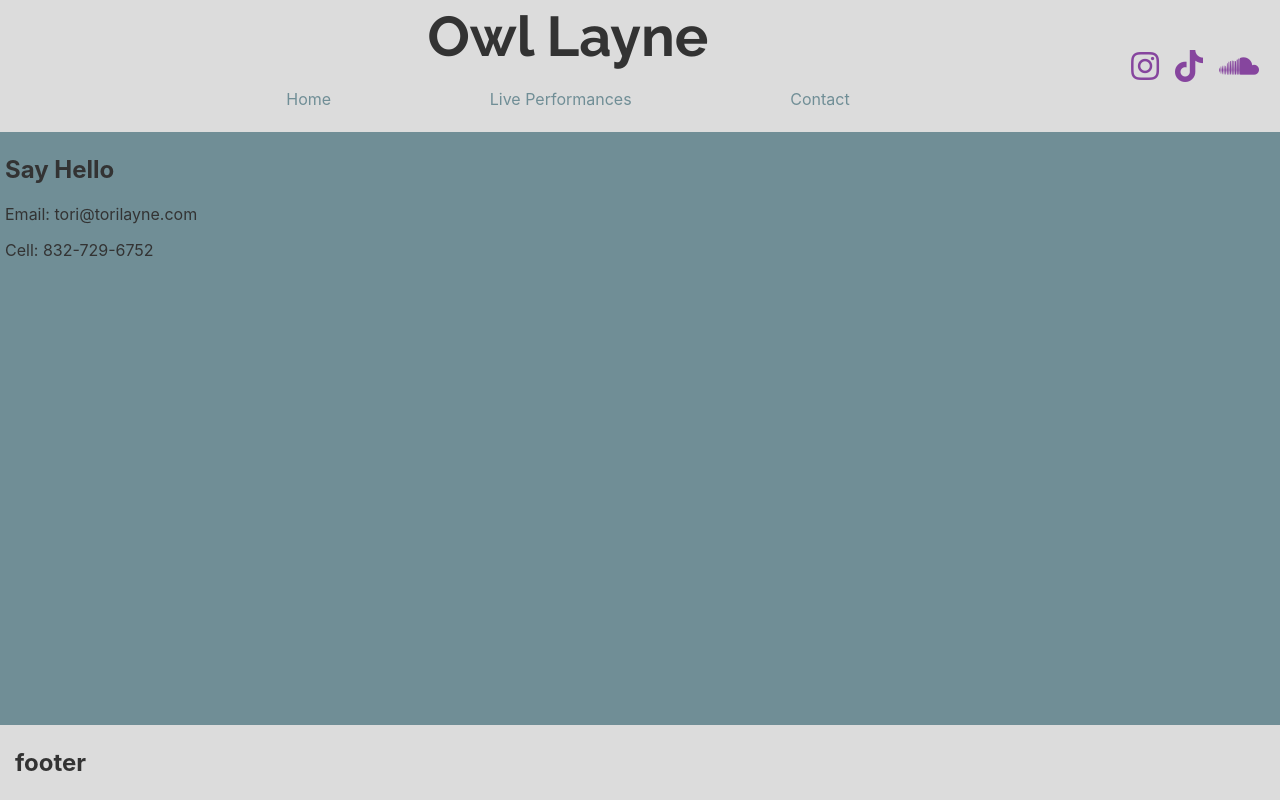
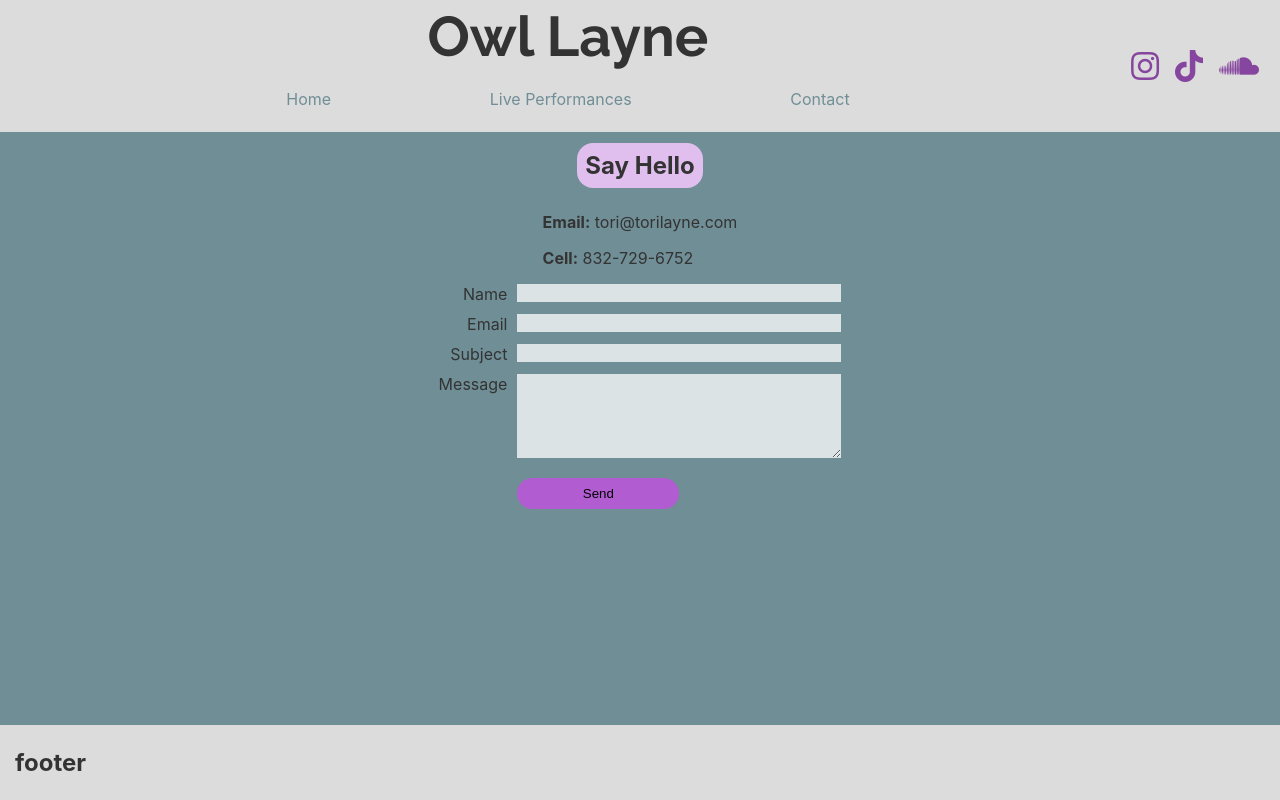
Before and after one commit to justinloveless/owl-layne, an Angular app: page /owl-layne/contact in a window 1280 px wide. Built offline with nearby package versions, Linux system fonts and the light colour scheme.

Commit message:
work on contact page

```diff
--- a/package.json
+++ b/package.json
@@ -18,6 +18,9 @@
     "@angular/platform-browser": "^17.0.9",
     "@angular/platform-browser-dynamic": "^17.0.9",
     "@angular/router": "^17.0.9",
+    "@emailjs/browser": "^3.12.1",
+    "emailjs": "^4.0.3",
+    "emailjs-com": "^3.2.0",
     "rxjs": "~7.8.0",
     "tslib": "^2.3.0",
     "zone.js": "~0.14.3"
--- a/src/app/app.module.ts
+++ b/src/app/app.module.ts
@@ -4,6 +4,7 @@ import { BrowserModule } from '@angular/platform-browser';
 import { AppRoutingModule } from './app-routing.module';
 import { AppComponent } from './app.component';
 import { SocialLinksComponent } from './shared/social-links/social-links.component';
+import { HttpClientModule } from '@angular/common/http';
 
 @NgModule({
   declarations: [
@@ -12,7 +13,8 @@ import { SocialLinksComponent } from './shared/social-links/social-links.compone
   imports: [
     BrowserModule,
     AppRoutingModule,
-    SocialLinksComponent
+    SocialLinksComponent,
+    HttpClientModule
   ],
   providers: [],
   bootstrap: [AppComponent]
--- a/src/app/pages/contact/contact.component.html
+++ b/src/app/pages/contact/contact.component.html
@@ -1,8 +1,8 @@
-<div>
-    <h2>Say Hello</h2>
+<div class="page">
+    <div class="hello"><a href="tel:832-729-6752">Say Hello</a></div>
+    <div class="contact-details">
+        <p><strong>Email:</strong> {{ email}}</p>
+        <p><strong>Cell:</strong> {{ cell}}</p>
+    </div>
+    <app-email-form></app-email-form>
 </div>
-
-<div class="contact-details">
-    <p>Email: {{ email}}</p>
-    <p>Cell: {{ cell}}</p>
-</div>
--- a/src/app/pages/contact/contact.component.scss
+++ b/src/app/pages/contact/contact.component.scss
@@ -0,0 +1,28 @@
+.page {
+    display: flex;
+    flex-direction: column;
+    align-items: center;
+}
+
+.hello {
+
+    padding: 0.5rem;
+    margin: 0.5rem;
+}
+
+.hello a {
+    color: var(--on-primary);
+    text-decoration: none;
+
+    font-size: x-large;
+    font-weight: bold;
+    background-color: var(--color-primary-300);
+    border-radius: var(--theme-rounded-base);
+    padding: 0.5rem;
+    margin: 0.5rem;
+    transition: background-color 0.3s ease;
+}
+
+.hello :hover {
+    background-color: var(--color-primary-400);
+}
--- a/src/app/pages/contact/contact.component.ts
+++ b/src/app/pages/contact/contact.component.ts
@@ -1,9 +1,10 @@
 import { Component } from '@angular/core';
+import { EmailFormComponent } from 'src/app/shared/email-form/email-form.component';
 
 @Component({
   selector: 'app-contact',
   standalone: true,
-  imports: [],
+  imports: [EmailFormComponent],
   templateUrl: './contact.component.html',
   styleUrl: './contact.component.scss'
 })
--- /dev/null
+++ b/src/app/shared/email-form/email-form.component.html
@@ -0,0 +1,14 @@
+<form class="contact-form" (submit)="sendEmail($event)">
+    <div class="form-container">
+        <label class="form-label">Name</label>
+        <input class="form-field" type="text" name="from_name">
+        <label class="form-label">Email</label>
+        <input class="form-field" type="email" name="reply_to">
+        <label class="form-label">Subject</label>
+        <input class="form-field" type="text" name="subject">
+        <label class="form-label">Message</label>
+        <textarea class="form-field-area" name="message"></textarea>
+        <div></div> <!-- spacer just to ensure the button is on the right-->
+        <input class="form-btn" type="submit" value="Send">
+    </div>
+</form>
--- /dev/null
+++ b/src/app/shared/email-form/email-form.component.scss
@@ -0,0 +1,78 @@
+// .contact-form {
+//     display: flex;
+// }
+
+// .form-container {
+//     display: grid;
+//     grid-template-areas:
+//         'label field field'
+//         '. . btn';
+//     grid-template-columns: '1fr 1fr 1fr';
+
+// }
+
+// .form-field {
+//     grid-area: field;
+// }
+
+// .form-label {
+//     grid-area: label;
+// }
+
+// .form-btn {
+//     grid-area: btn;
+// }
+
+.contact-form {
+    display: flex;
+    flex-direction: column;
+    align-items: center;
+    /* Align the button to the right */
+}
+
+.form-container {
+    display: grid;
+    grid-template-columns: auto 1fr;
+    /* Adjust the number of columns as needed */
+    gap: 10px;
+    /* Adjust the gap between rows and columns as needed */
+}
+
+textarea {
+    height: 5rem;
+    width: 20rem;
+    background-color: var(--color-surface-200);
+    border: none;
+}
+
+.form-field {
+    display: flex;
+    align-items: center;
+    /* Align label and field vertically */
+    background-color: var(--color-surface-200);
+    height: 1rem;
+    border: none;
+}
+
+.form-label {
+    flex: 1;
+    display: flex;
+    justify-content: flex-end;
+
+}
+
+.form-btn {
+    margin-top: 10px;
+    background-color: var(--color-primary-500);
+    border-radius: var(--theme-rounded-base);
+    border-width: 0;
+    padding: 0.5rem;
+    width: 50%;
+    /* Add spacing between the fields and the button */
+    transition: background-color 0.3s ease;
+}
+
+.form-btn :hover {
+
+    background-color: var(--color-primary-900);
+}
--- /dev/null
+++ b/src/app/shared/email-form/email-form.component.ts
@@ -0,0 +1,23 @@
+import { Component } from '@angular/core';
+import emailjs, { EmailJSResponseStatus } from '@emailjs/browser';
+
+@Component({
+  selector: 'app-email-form',
+  standalone: true,
+  imports: [],
+  templateUrl: './email-form.component.html',
+  styleUrl: './email-form.component.scss'
+})
+export class EmailFormComponent {
+  public sendEmail(e: Event) {
+    e.preventDefault();
+    emailjs.sendForm('service_ek1p0yy', 'template_tkenx2v', e.target as HTMLFormElement, '-wfuREVmWjb0X9-17')
+      .then((result: EmailJSResponseStatus) => {
+        console.log(result.text);
+
+      }, (error) => {
+        console.log(error.text);
+      });
+  }
+
+}
```
Also changed, not shown: 2 other files (tests, documents, lock files or other folders).
